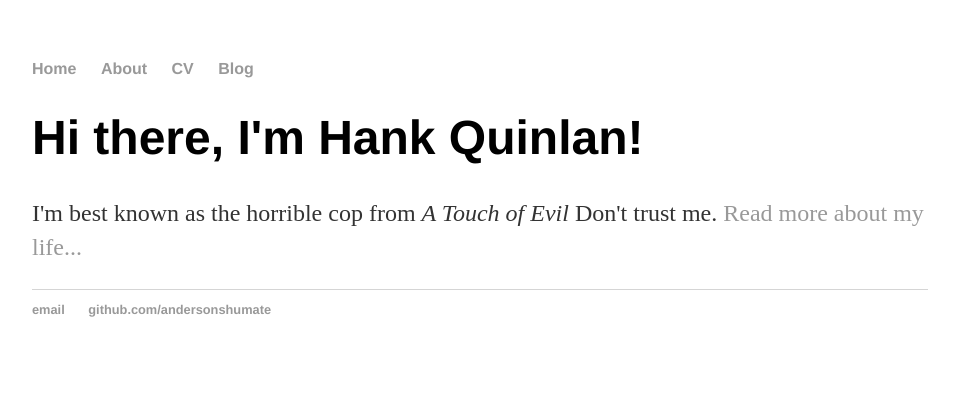
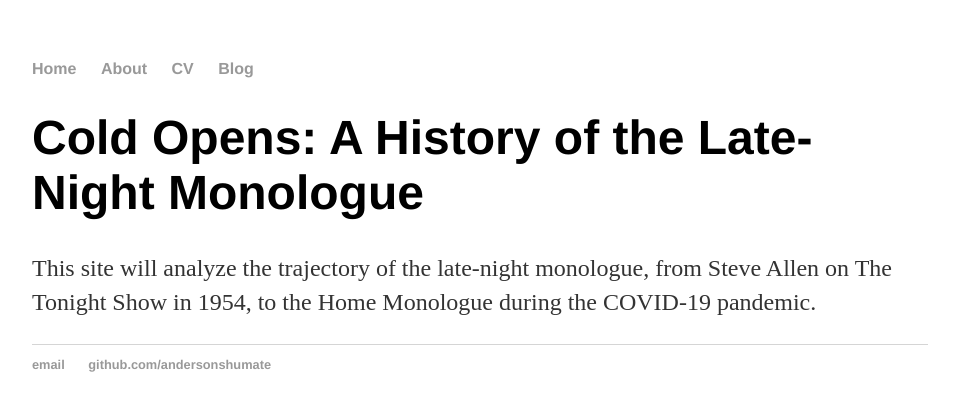
Before and after one commit to andersonshumate/andersonshumate.github.io, a Jekyll site: the page built from index.html, in a window 1280 px wide. Shown: the top 411 px of the page, without its empty margins (160-1115 px from the left). Built offline with Jekyll 4.4.1, drawn with Linux system fonts in a browser that asks for light colours.

Commit message:
Update index.html

```diff
--- a/index.html
+++ b/index.html
@@ -1,8 +1,8 @@
 ---
 layout: default
-title: Hank Quinlan, Horrible Cop
+title: Cold Opens
 ---
 <div class="blurb">
-	<h1>Hi there, I'm Hank Quinlan!</h1>
-	<p>I'm best known as the horrible cop from <em>A Touch of Evil</em> Don't trust me. <a href="/about">Read more about my life...</a></p>
+	<h1>Cold Opens: A History of the Late-Night Monologue</h1>
+	<p>This site will analyze the trajectory of the late-night monologue, from Steve Allen on The Tonight Show in 1954, to the Home Monologue during the COVID-19 pandemic.</p>
 </div><!-- /.blurb -->
```
